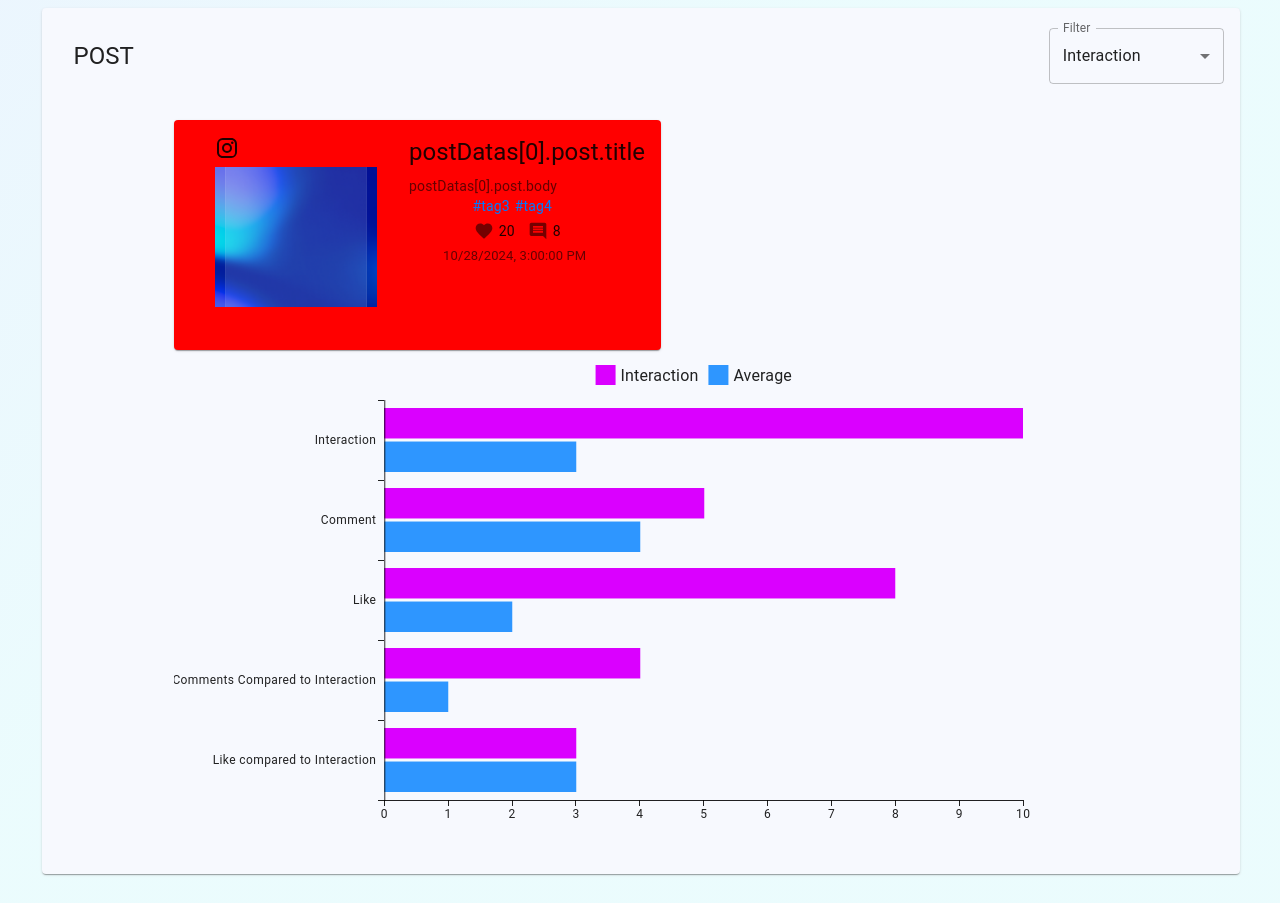
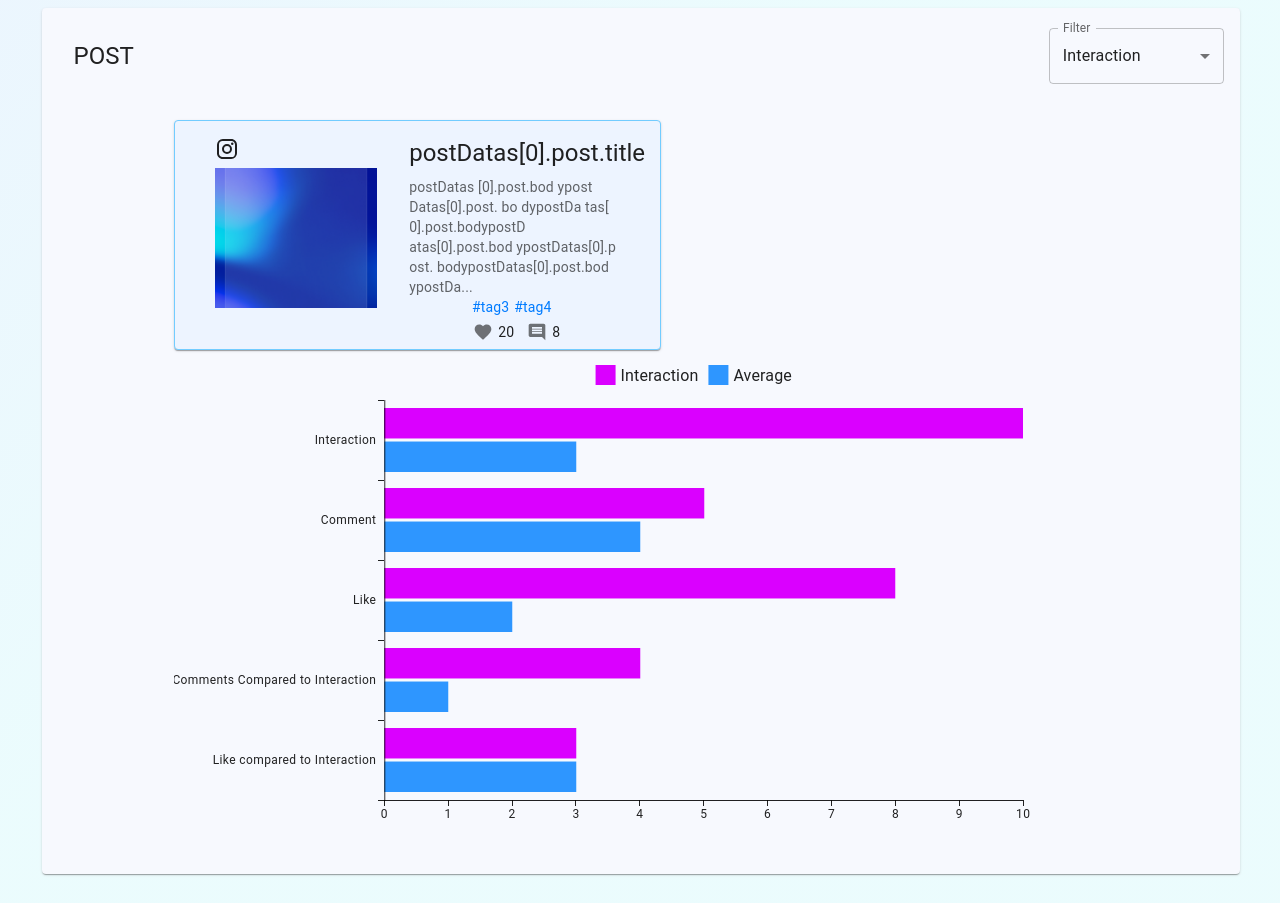
Before and after one commit to derekcoleman/Erciyes-AI-Content-Creator, a Next.js app in the folder client/: page /statistics in a window 1280 px wide. Shown: the part 820-1723 px from the top of the page. Built offline with nearby package versions, Linux system fonts and the light colour scheme.

Commit message:
inner card themes

```diff
--- a/client/src/app/styles/themes/d.ts
+++ b/client/src/app/styles/themes/d.ts
@@ -4,11 +4,13 @@ declare module "@mui/material/styles" {
   interface Palette {
     customColors: {
       innerCard: string;
+      inncerCardBorder: string;
     };
   }
   interface PaletteOptions {
     customColors?: {
       innerCard: string;
+      inncerCardBorder: string;
     };
   }
 }
--- a/client/src/app/styles/themes/darkTheme.ts
+++ b/client/src/app/styles/themes/darkTheme.ts
@@ -11,7 +11,8 @@ const darkTheme = createTheme({
       paper: "#333",
     },
     customColors: {
-      innerCard: "blue",
+      innerCard: "rgba(0, 0, 80, 0.6)",
+      inncerCardBorder: "#72CCFF",
     },
   },
 });
--- a/client/src/app/styles/themes/lightTheme.ts
+++ b/client/src/app/styles/themes/lightTheme.ts
@@ -11,7 +11,8 @@ const lightTheme = createTheme({
       paper: "#f7f9fe",
     },
     customColors: {
-      innerCard: "red",
+      innerCard: "#edf4ff",
+      inncerCardBorder: "#72CCFF",
     },
   },
 });
--- a/client/src/components/card/CustomCard.tsx
+++ b/client/src/components/card/CustomCard.tsx
@@ -72,6 +72,11 @@ const CustomCard: React.FC<CustomCardProps> = ({
         sx={{
           backgroundColor: `${
             isInnerCard ? theme.palette.customColors.innerCard : ""
+          }`,
+          border: `${
+            isInnerCard
+              ? "1px solid" + theme.palette.customColors.inncerCardBorder
+              : ""
           }`,
           maxWidth: "38vw",
           display: "flex",
--- a/client/src/components/card/SpecificPostsCard.tsx
+++ b/client/src/components/card/SpecificPostsCard.tsx
@@ -93,7 +93,9 @@ const SpecificPostsCard = () => {
             platform="instagram"
             postImage="/Gradient.png"
             title={"postDatas[0].post.title"}
-            content={"postDatas[0].post.body"}
+            content={
+              "postDatas [0].post.bod ypost Datas[0].post. bo dypostDa tas[ 0].post.bodypostD atas[0].post.bod ypostDatas[0].p ost. bodypostDatas[0].post.bod ypostDatas[ 0].post.bodypostDatas[0].post.bodypost Datas[0].post.bodypostDat as[0].post.b odypostDatas[0 ].post.bodypost Datas[0].post.bodypos tDatas[0 ].post.bodypostDatas[0].post.bodypostDatas[0].p ost.body"
+            }
             hashtags={["tag3", "tag4"]}
             likes={20}
             comments={8}
```
